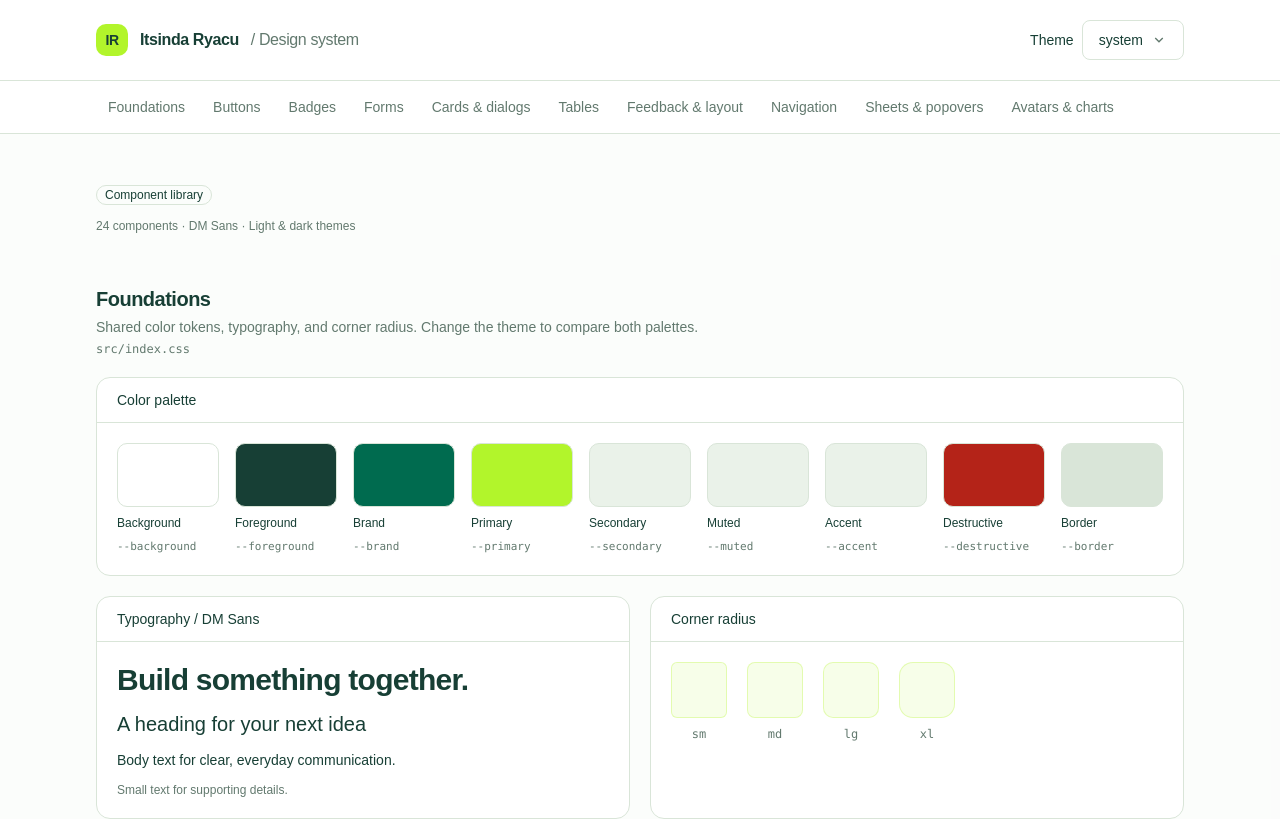
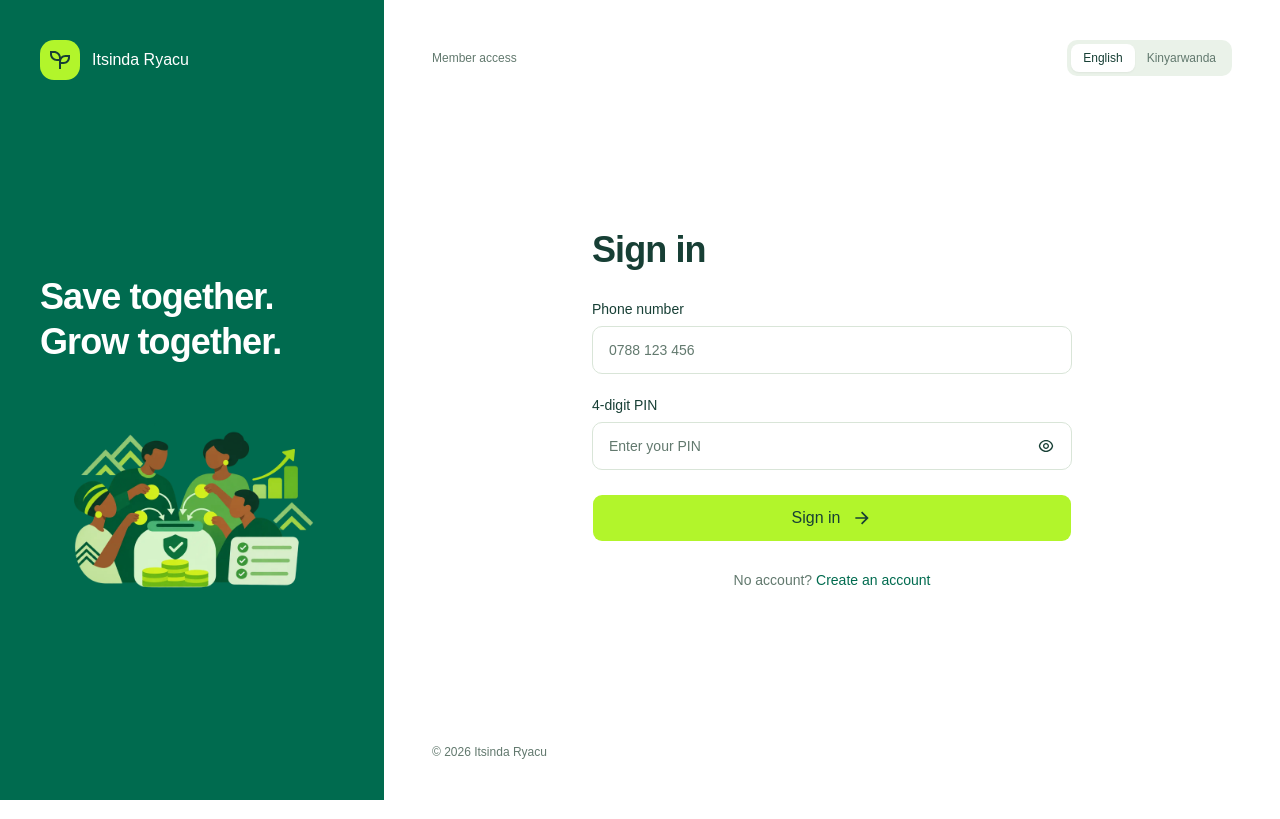
Before and after one commit to mchungulo-dev/Foundations_Project_C3_Team1_ItsindaRyacu, a React (Vite) app in the folder frontend/: page /login in a window 1280 px wide. Shown: the top 819 px of the page. Built offline with nearby package versions, Linux system fonts and the light colour scheme.

Commit message:
Connect login, registration and dashboard routes

```diff
--- a/frontend/index.html
+++ b/frontend/index.html
@@ -3,7 +3,11 @@
   <head>
     <meta charset="UTF-8" />
     <meta name="viewport" content="width=device-width, initial-scale=1.0" />
-    <title>Design system · Itsinda Ryacu</title>
+    <meta
+      name="description"
+      content="Manage your group savings with Itsinda Ryacu."
+    />
+    <title>Itsinda Ryacu · Group savings</title>
   </head>
   <body>
     <div id="root"></div>
--- a/frontend/src/App.tsx
+++ b/frontend/src/App.tsx
@@ -1,7 +1,67 @@
+import { BrowserRouter, Link, Navigate, Route, Routes } from "react-router-dom"
+import { AppLayout } from "@/layouts/app-layout"
+import { LoginPage } from "@/pages/auth/login"
+import { RegisterPage } from "@/pages/auth/register"
+import { DashboardPage } from "@/pages/dashboard"
 import { DesignSystemPage } from "@/pages/design-system"
 
 export function App() {
-  return <DesignSystemPage />
+  return (
+    <BrowserRouter>
+      <a
+        href="#main-content"
+        className="sr-only z-[100] rounded bg-primary px-4 py-3 text-primary-foreground focus:not-sr-only focus:fixed focus:top-3 focus:left-3"
+      >
+        Skip to content
+      </a>
+      <Routes>
+        <Route path="/" element={<Navigate to="/login" replace />} />
+        <Route path="/login" element={<LoginPage />} />
+        <Route path="/register" element={<RegisterPage />} />
+        <Route
+          path="/dashboard"
+          element={
+            <AppLayout>
+              <DashboardPage />
+            </AppLayout>
+          }
+        />
+        <Route
+          path="/design-system"
+          element={
+            <div id="main-content">
+              <DesignSystemPage />
+            </div>
+          }
+        />
+        <Route
+          path="*"
+          element={
+            <main
+              id="main-content"
+              className="mx-auto flex min-h-svh max-w-lg flex-col justify-center gap-5 px-6"
+            >
+              <p className="text-sm text-muted-foreground">
+                404 · PAGE NOT FOUND
+              </p>
+              <h1 className="text-4xl font-semibold tracking-tight">
+                This page isn’t here.
+              </h1>
+              <p className="text-muted-foreground">
+                Check the address or return to the sign-in page.
+              </p>
+              <Link
+                to="/login"
+                className="w-fit font-medium text-brand underline underline-offset-4"
+              >
+                Back to sign in
+              </Link>
+            </main>
+          }
+        />
+      </Routes>
+    </BrowserRouter>
+  )
 }
 
 export default App
```
